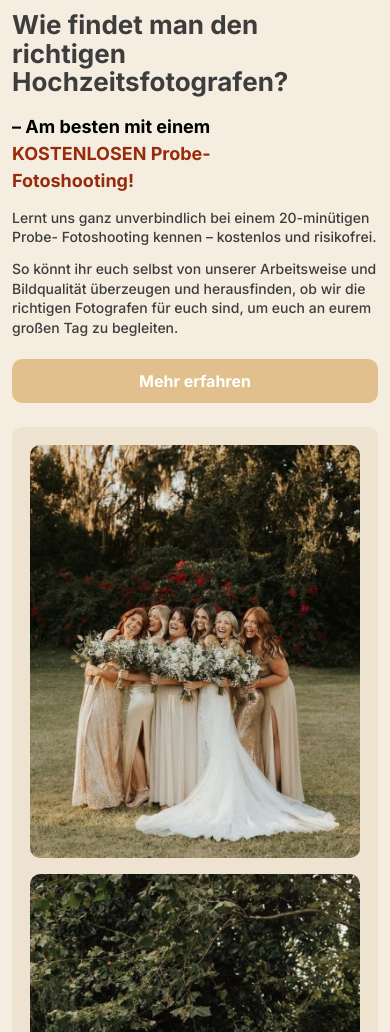
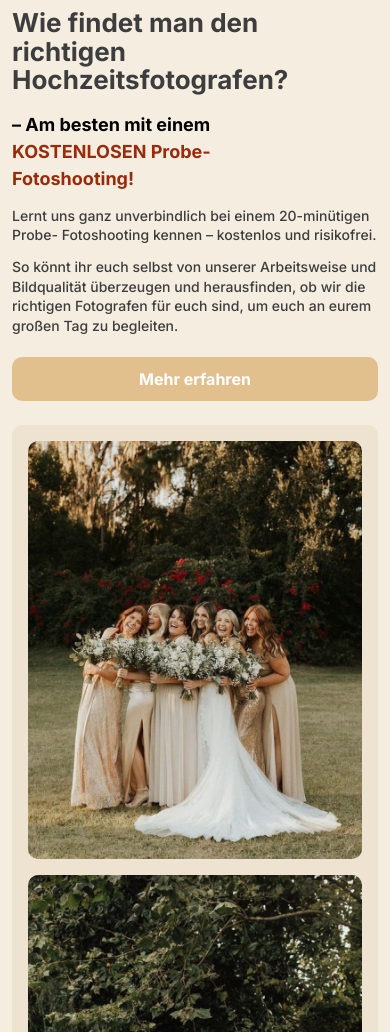
Before and after one commit to NataliiaKozak/landing-hochzeit, a plain HTML site: page index.html in a window 390 px wide. Shown: the part 68-1100 px from the top of the page. Drawn offline with nearby package versions, Linux system fonts and the light colour scheme.

Commit message:
changed in section 1

```diff
--- a/css/sections/hero.css
+++ b/css/sections/hero.css
@@ -1,7 +1,9 @@
+/* Общие отступы секции */
 .hero-wedding {
   padding: 30px 0 80px;
 }
 
+/* Левая часть (текст) */
 .hero-wedding__content {
   max-width: 520px;
 }
@@ -30,50 +32,57 @@
   text-decoration: none;
 }
 
-/* контейнер-обёртка */
+/* ============================================================================
+   Правая часть (подложка = родитель, фото = внутри подложки)
+   ============================================================================ */
+
 .hero-wedding__media {
-  position: relative;
   width: 100%;
-  min-height: 520px; /* чтобы absolute-слои не схлопнулись */
-  overflow: visible; /* не обрезать “вылезания” */
+  overflow: visible;
+
+  /* ИЗМЕНЕНИЕ: вместо absolute-схемы — нормальный поток + прижать вправо */
+  display: flex;
+  justify-content: flex-end;
+
+  /* как было по смыслу (подложка чуть ниже) */
+  padding-top: 20px;
 }
 
-/* квадрат-подложка справа */
-.hero-wedding__media::before {
-  .hero-wedding__media::before {
-    content: '';
-    position: absolute;
+/* Подложка теперь родитель для фото */
+.hero-wedding__bg {
+  position: relative;
+  top: -24px;
+  width: min(520px, 100%);
+  /* width: min(460px, 100%); */
+  aspect-ratio: 1 / 1;
 
-    top: 20px; /*  квадрат чуть ниже, как на макете */
-    right: 0;
-
-    width: min(520px, 100%); /*  НЕ строго 540 */
-    aspect-ratio: 1 / 1;
-
-    background-color: var(--brand-secondary);
-    border-radius: 10px;
-  }
+  background-color: var(--brand-secondary);
+  border-radius: 10px;
 }
 
-/* слой с двумя фото (НЕ на весь квадрат, а как группа) */
+/* Фото-группа “приклеена” к подложке */
 .hero-wedding__photos {
   position: absolute;
 
-  top: 120px; /*  группа фото ниже верхней границы квадрата */
-  right: 140px; /*  ключ: квадрат “уходит” правее фото */
+  top: 70px;
+  bottom: 70px;
+
+  /*  блок фото смещён влево внутри подложки:
+     слева меньше отступ, справа больше (~50px) */
+  left: -50px;
+  right: 30px;
 
   display: flex;
-  gap: 36px;
-
-  z-index: 1; /* поверх подложки */
+  gap: 20px;
 }
 
-/* сами фото (делаем крупнее, как на макете) */
+/* Карточки фото: ширина считается автоматически от подложки */
 .hero-wedding__photo {
-  width: 200px; /* было 180 — из-за этого было “мелко” */
-  aspect-ratio: 3 / 4;
+  flex: 1 1 0;
+  height: 100%;
   overflow: hidden;
   border-radius: 10px;
+  min-width: 0; /* чтобы flex нормально сжимал элементы */
 }
 
 .hero-wedding__photo img {
@@ -83,32 +92,46 @@
   object-fit: cover;
 }
 
-.hero-wedding,
-.hero-wedding .container,
-.hero-wedding .row,
-.hero-wedding [class*='col-'] {
-  overflow: visible;
-}
+/* ============================================================================
+   ADAPTIVE < 992: “открепляем”
+   - фон даём на .hero-wedding__media (как  было)
+   - подложку “прячем” (display:none нельзя, т.к. в ней фото)
+   ============================================================================ */
 
-/* =========================
-   RESPONSIVE
-   ========================= */
+/* Десктоп:
+.hero-wedding__bg { top: -24px; }
+.hero-wedding__photos { left: -50px; }
 
-@media (max-width: 768px) {
+992–1199:
+left: -10px;
+увеличить gutter
+
+<992:
+•	position: static;
+•	top: 0; для .hero-wedding__bg
+*/
+
+@media (max-width: 991.98px) {
   .hero-wedding {
     padding: 20px 0 50px;
   }
 
-  /* на мобиле делаем простой блок: фон + фото колонкой */
   .hero-wedding__media {
-    min-height: auto;
     background-color: var(--brand-secondary);
     border-radius: 10px;
     padding: 18px;
+
+    display: block;
+    padding-top: 18px; /* чтобы не было “двойного” top */
   }
 
-  .hero-wedding__media::before {
-    content: none; /* отключаем декоративный квадрат */
+  /*  подложку не скрываем display:none (внутри фото),
+     а делаем её прозрачной и обычной по размеру */
+  .hero-wedding__bg {
+    top: 0;
+    background: transparent;
+    width: 100%;
+    aspect-ratio: auto;
   }
 
   .hero-wedding__photos {
@@ -118,12 +141,47 @@
   }
 
   .hero-wedding__photo {
-    width: 100%;
+    height: auto;
     aspect-ratio: 4 / 5;
+    flex: none;
   }
+
+  /* .hero-wedding__btn {
+    display: flex;
+    justify-content: center;
+    min-height: 44px;
+    align-items: center;
+  } */
 
   .hero-wedding__btn {
     width: 100%;
     justify-content: center;
   }
 }
+
+/* Доп. мелкий мобайл  */
+@media (max-width: 576px) {
+  .hero-wedding {
+    padding: 18px 0 40px;
+  }
+
+  .hero-wedding__media {
+    padding: 16px;
+  }
+}
+
+@media (min-width: 992px) and (max-width: 1199.98px) {
+  .hero-wedding .row {
+    --bs-gutter-x: 4rem; /* больше воздуха между колонками ~64px, можно 3.5rem если много */
+  }
+
+  .hero-wedding__photos {
+    left: -10px; /* чтобы не наезжало на текст*/
+  }
+
+  /*если в этом диапазоне подложка кажется слишком большой,
+     можно ограничить её ширину */
+  .hero-wedding__bg {
+    width: min(480px, 100%);
+  }
+}
--- a/index.html
+++ b/index.html
@@ -122,27 +122,16 @@
           </div>
 
           <!-- RIGHT: images -->
-          <!-- <div class="col-lg-6">
-            <div class="hero-wedding__frame">
-              <div class="hero-wedding__photo">
-                <img src="assets/images/7.jpg" alt="Hochzeitsfoto 1" />
-              </div>
-
-              <div class="hero-wedding__photo">
-                <img src="assets/images/9.jpg" alt="Hochzeitsfoto 2" />
-              </div>
-            </div>
-          </div> -->
           <div class="col-lg-6">
             <div class="hero-wedding__media">
-              <!-- квадрат-подложка  через ::before в CSS -->
+              <div class="hero-wedding__bg">
                 <div class="hero-wedding__photos">
                   <div class="hero-wedding__photo">
                     <img src="assets/images/7.jpg" alt="Hochzeitsfoto 1" />
                   </div>
-
                   <div class="hero-wedding__photo">
                     <img src="assets/images/9.jpg" alt="Hochzeitsfoto 2" />
+                  </div>
                 </div>
               </div>
             </div>
```
Lines whose indentation alone changed are shown as unchanged.
